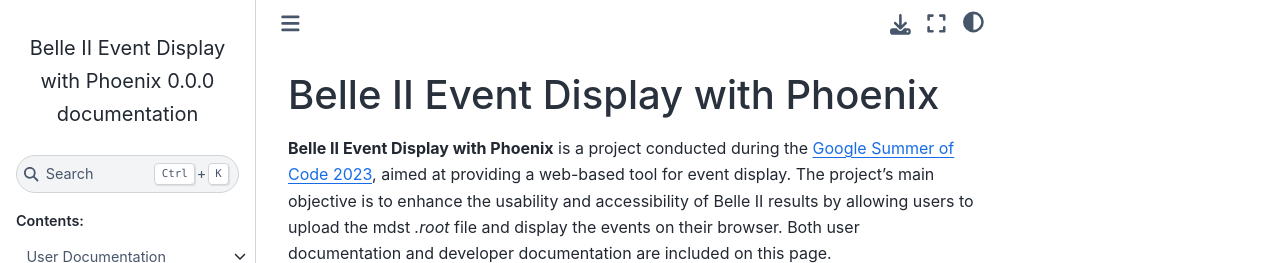
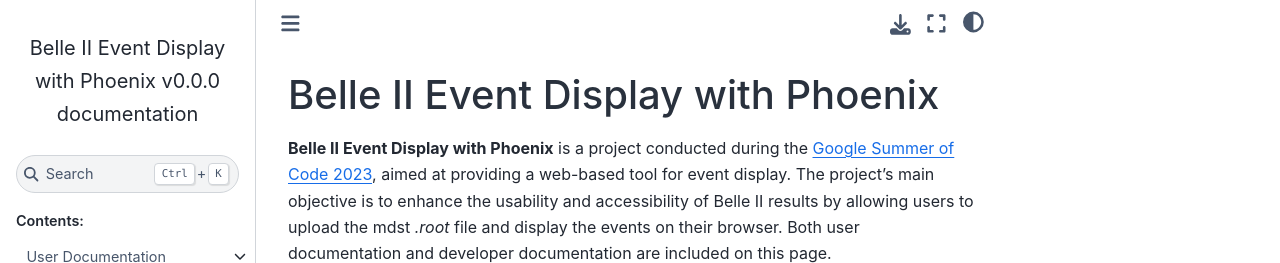
Before and after one commit to belle2/display, a Sphinx documentation site: the page built from docs/source/index.rst, in a window 1280 px wide. Shown: the top 263 px of the page. Built offline with Sphinx 7.4.7 and the Sphinx Book theme 1.1.4, drawn with Linux system fonts in a browser that asks for light colours.

Commit message:
Fix version number in conf.py

```diff
--- a/docs/source/conf.py
+++ b/docs/source/conf.py
@@ -13,7 +13,7 @@
 project = 'Belle II Event Display with Phoenix'
 copyright = '2023, Hieu Le Cong Minh'
 author = 'Hieu Le Cong Minh'
-release = '0.0.0'
+release = 'v0.0.0'
 
 # -- General configuration ---------------------------------------------------
 # https://www.sphinx-doc.org/en/master/usage/configuration.html#general-configuration
```
